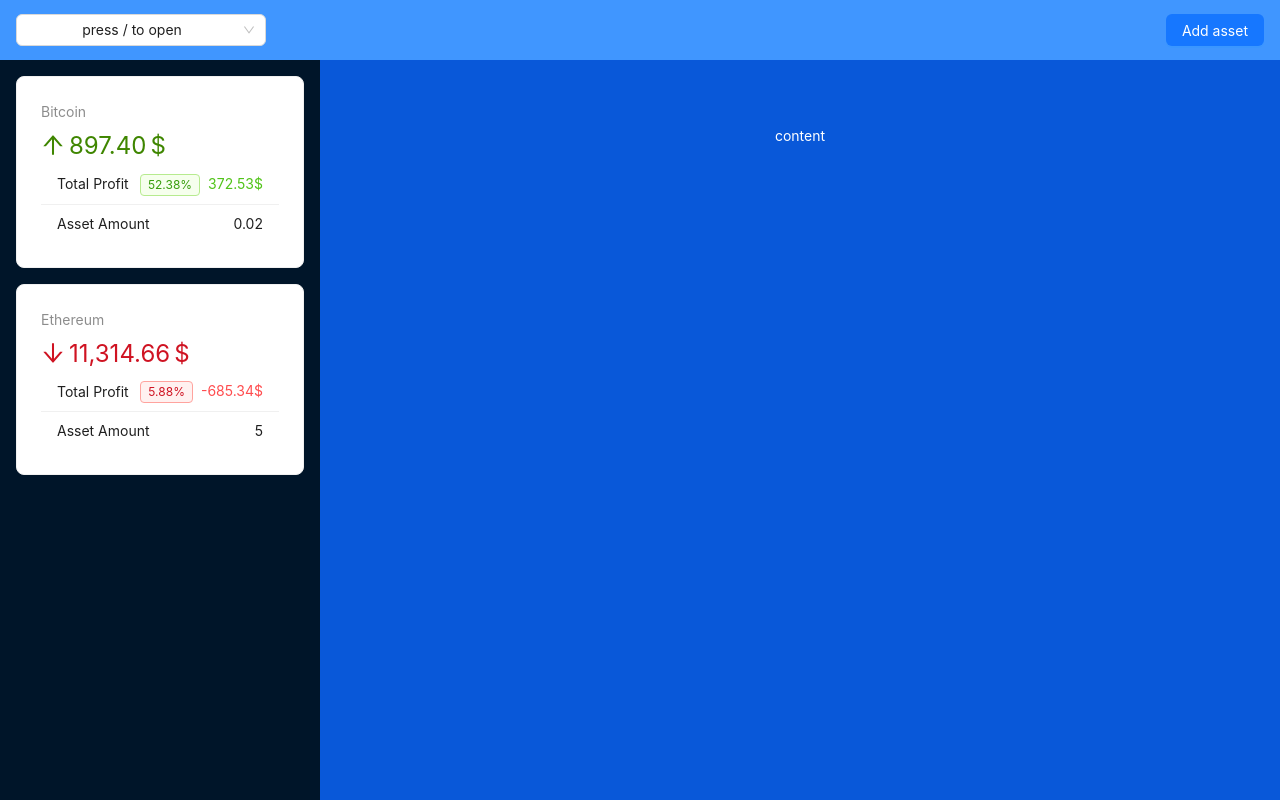
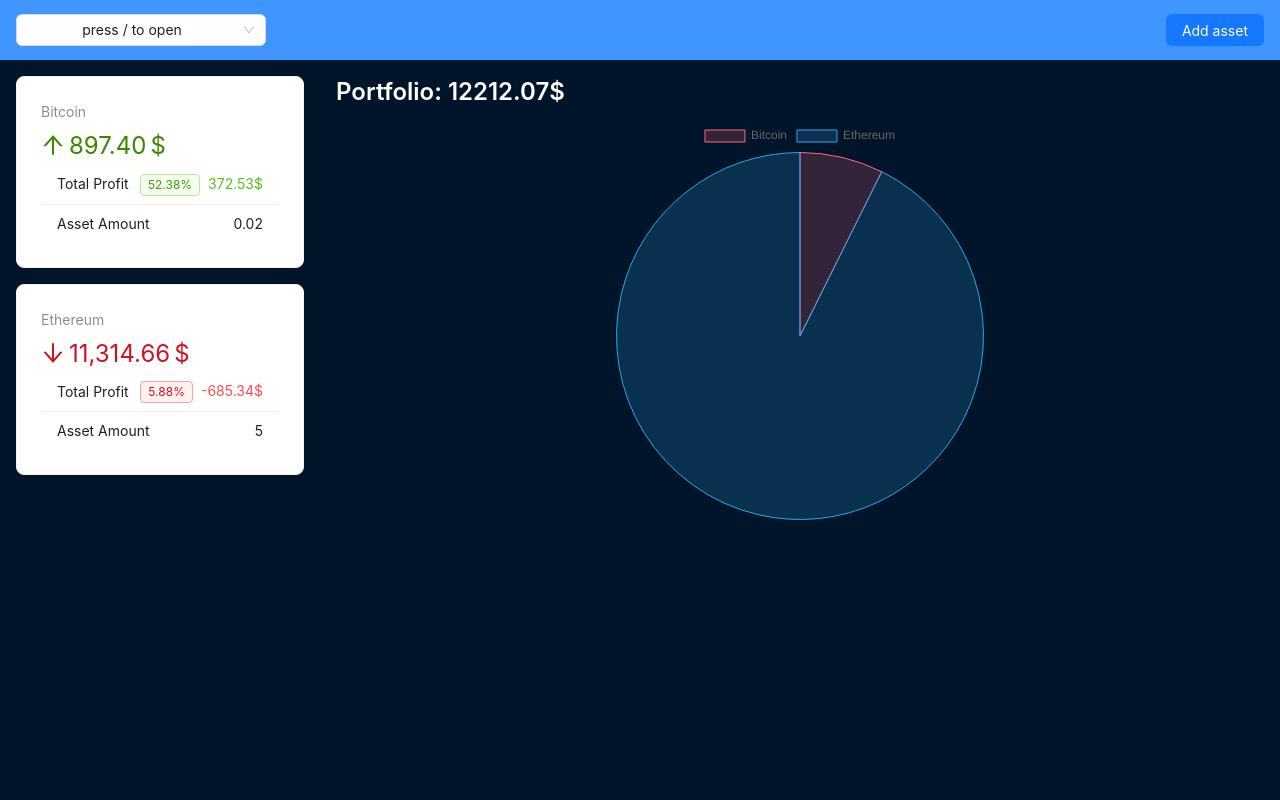
Before and after one commit to asimo-git/react-crypto, a React (Vite) app: page / in a window 1280 px wide. Built offline with nearby package versions, Linux system fonts and the light colour scheme.

Commit message:
feat: implement main content

```diff
--- a/package.json
+++ b/package.json
@@ -11,7 +11,9 @@
   },
   "dependencies": {
     "antd": "^5.24.5",
+    "chart.js": "^4.4.8",
     "react": "^18.2.0",
+    "react-chartjs-2": "^5.3.0",
     "react-dom": "^18.2.0"
   },
   "devDependencies": {
--- /dev/null
+++ b/src/components/PortfolioChart.jsx
@@ -0,0 +1,50 @@
+import { ArcElement, Chart as ChartJS, Legend, Tooltip } from "chart.js";
+import { useContext } from "react";
+import { Pie } from "react-chartjs-2";
+import { CryptoContext } from "../context/crypto-context";
+
+ChartJS.register(ArcElement, Tooltip, Legend);
+
+export default function PortfolioChart() {
+  const { assets } = useContext(CryptoContext);
+
+  const data = {
+    labels: assets.map((asset) => asset.name),
+    datasets: [
+      {
+        label: "$",
+        data: assets.map((asset) => asset.totalAmount),
+        backgroundColor: [
+          "rgba(255, 99, 132, 0.2)",
+          "rgba(54, 162, 235, 0.2)",
+          "rgba(255, 206, 86, 0.2)",
+          "rgba(75, 192, 192, 0.2)",
+          "rgba(153, 102, 255, 0.2)",
+          "rgba(255, 159, 64, 0.2)",
+        ],
+        borderColor: [
+          "rgba(255, 99, 132, 1)",
+          "rgba(54, 162, 235, 1)",
+          "rgba(255, 206, 86, 1)",
+          "rgba(75, 192, 192, 1)",
+          "rgba(153, 102, 255, 1)",
+          "rgba(255, 159, 64, 1)",
+        ],
+        borderWidth: 1,
+      },
+    ],
+  };
+
+  return (
+    <div
+      style={{
+        display: "flex",
+        marginBottom: "1rem",
+        justifyContent: "center",
+        height: 400,
+      }}
+    >
+      <Pie data={data} />
+    </div>
+  );
+}
--- a/src/components/layout/AppContent.jsx
+++ b/src/components/layout/AppContent.jsx
@@ -1,15 +1,31 @@
-import { Layout } from "antd";
-const { Content } = Layout;
+import { Layout, Typography } from "antd";
+import { useContext } from "react";
+import { CryptoContext } from "../../context/crypto-context";
+import PortfolioChart from "../PortfolioChart";
 
 const contentStyle = {
   textAlign: "center",
   minHeight: "calc(100vh - 60px)",
   lineHeight: "120px",
   color: "#fff",
-  backgroundColor: "#0958d9",
+  backgroundColor: "#001529",
   padding: "1rem",
 };
 
 export default function AppContent() {
-  return <Content style={contentStyle}>content</Content>;
+  const { assets, cryptoPriceMap } = useContext(CryptoContext);
+
+  return (
+    <Layout.Content style={contentStyle}>
+      <Typography.Title level={3} style={{ textAlign: "left", color: "#fff" }}>
+        Portfolio:{" "}
+        {assets
+          .map((asset) => asset.amount * cryptoPriceMap[asset.id])
+          .reduce((acc, v) => (acc += v), 0)
+          .toFixed(2)}
+        $
+      </Typography.Title>
+      <PortfolioChart />
+    </Layout.Content>
+  );
 }
--- a/src/context/crypto-context.jsx
+++ b/src/context/crypto-context.jsx
@@ -12,6 +12,7 @@
   const [loading, setLoading] = useState(false);
   const [crypto, setCrypto] = useState([]);
   const [assets, setAssets] = useState([]);
+  const [cryptoPriceMap, setCryptoPriceMap] = useState({});
 
   const makeAsset = (asset, crypto) => {
     const coin = crypto.find((currency) => currency.id === asset.id);
@@ -20,6 +21,7 @@
       growPercent: getPercentDifference(asset.price, coin.price),
       totalAmount: asset.amount * coin.price,
       totalProfit: asset.amount * coin.price - asset.amount * asset.price,
+      name: coin.name,
       ...asset,
     };
   };
@@ -32,6 +34,12 @@
 
       setCrypto(result);
       setAssets(assets.map((asset) => makeAsset(asset, result)));
+      setCryptoPriceMap(
+        result.reduce((sum, coin) => {
+          sum[coin.id] = coin.price;
+          return sum;
+        }, {})
+      );
       setLoading(false);
     }
 
@@ -43,7 +51,9 @@
   };
 
   return (
-    <CryptoContext.Provider value={{ loading, crypto, assets, addAsset }}>
+    <CryptoContext.Provider
+      value={{ loading, crypto, assets, addAsset, cryptoPriceMap }}
+    >
       {children}
     </CryptoContext.Provider>
   );
```
Also changed, not shown: 1 other file (tests, documents, lock files or other folders).
